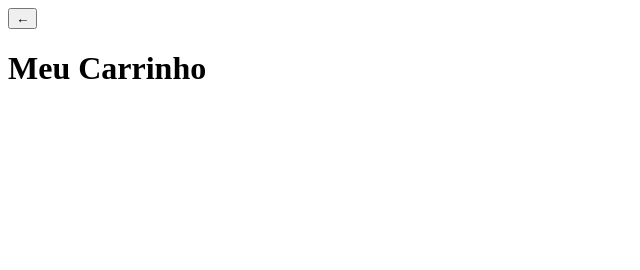
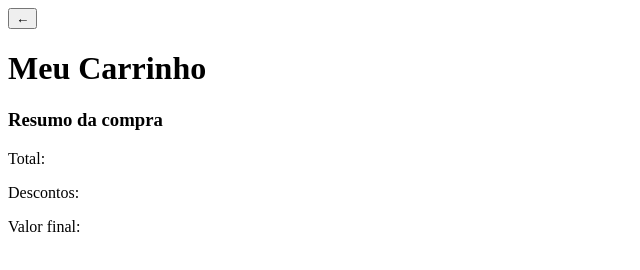
Before and after one commit to Matiasply/Boss-Final-Store, a plain HTML site: page front-end/pages/carrinho.html in a window 1280 px wide. Shown: the whole page, without its empty margins (0-640 px from the left). Drawn offline with Linux system fonts and the light colour scheme.

Commit message:
Implementação da barra de resumo das compras

```diff
--- a/front-end/pages/carrinho.html
+++ b/front-end/pages/carrinho.html
@@ -15,7 +15,16 @@
     </header>
     <main>
         <div class="carrinho">
-            <div class="resumo-compra"></div>
+            <!--Itens serão adicionados dinâmicamente com JS-->
+        </div>
+        <div class="resumo_compra">
+            <h3>Resumo da compra</h3>
+            <p>Total: </p>
+            <span id="total"></span>
+            <p>Descontos: </p>
+            <span id="descontos"></span>
+            <p>Valor final: </p></p>
+            <span id="valor_final"></span>
         </div>
     </main>
 </body>
```
